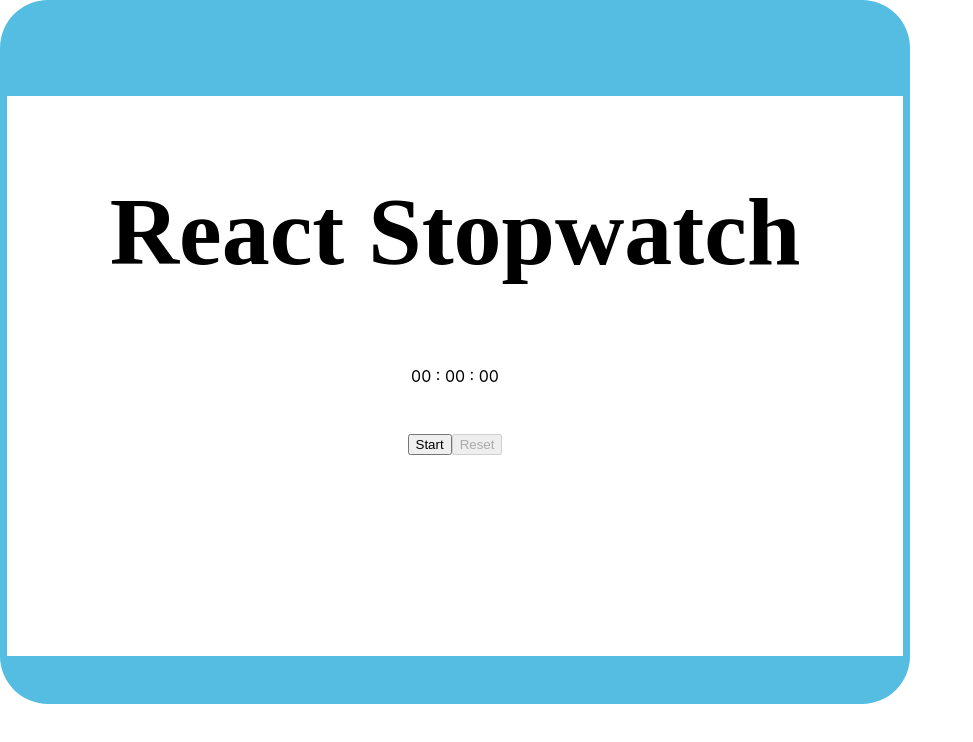
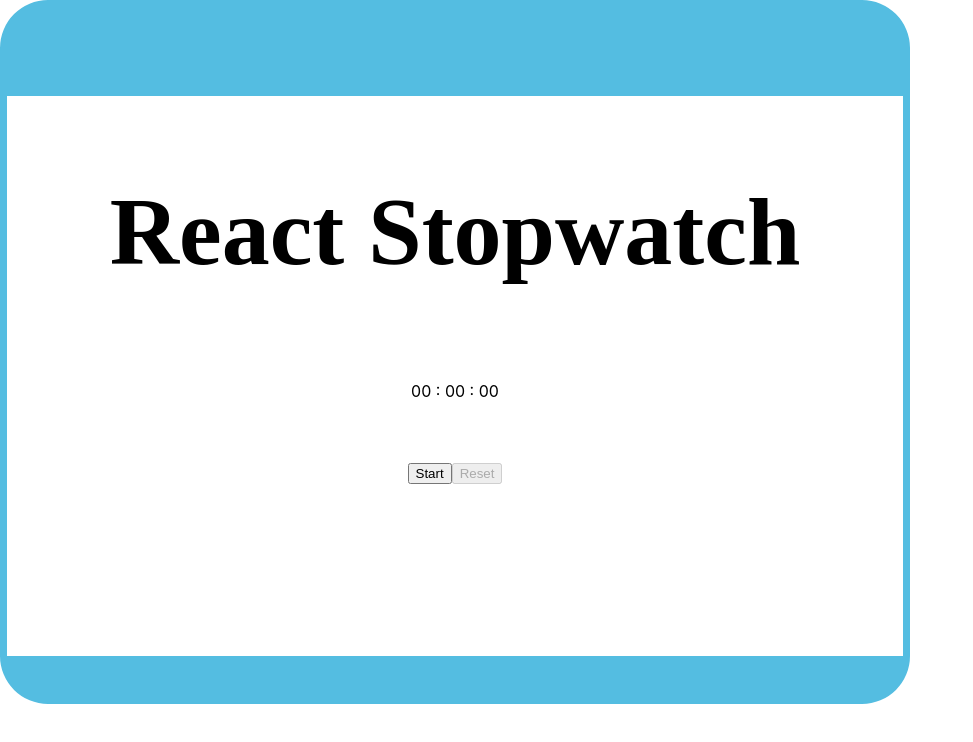
Before and after one commit to iamneo-production/aafbedeffbaddddbbedcfcdbadffbabbf, a React (Create React App) app in the folder reactapp/: page / in a window 1280 px wide. Shown: the top 742 px of the page, without its empty margins (0-973 px from the left). Built offline with nearby package versions, Linux system fonts and the light colour scheme.

Commit message:
Backup Commit

```diff
--- a/reactapp/src/App.css
+++ b/reactapp/src/App.css
@@ -58,7 +58,7 @@ h1{
   border-bottom-width: 3rem;
 }
 
-.timer {
+#time {
   margin: 3rem 0;
   width: 100%;
   height: 12%;
```
